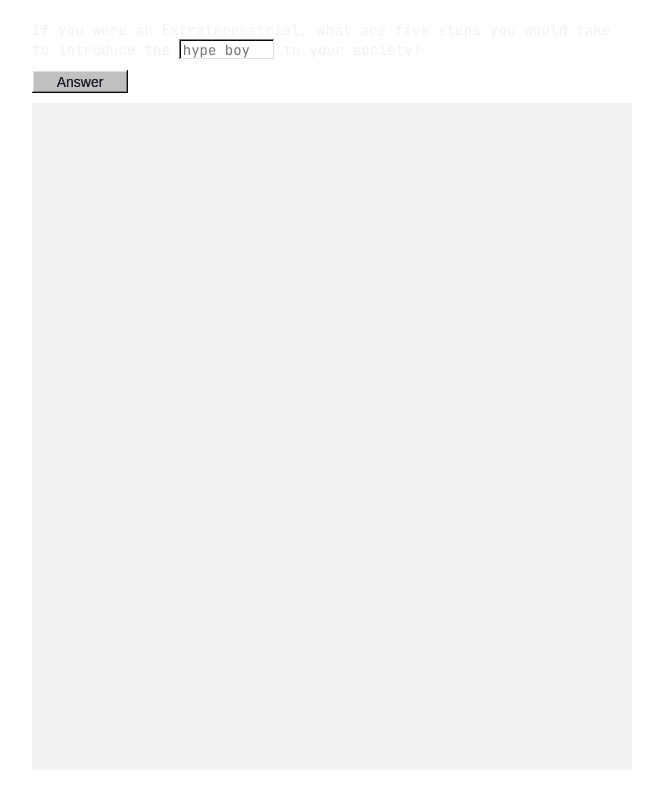
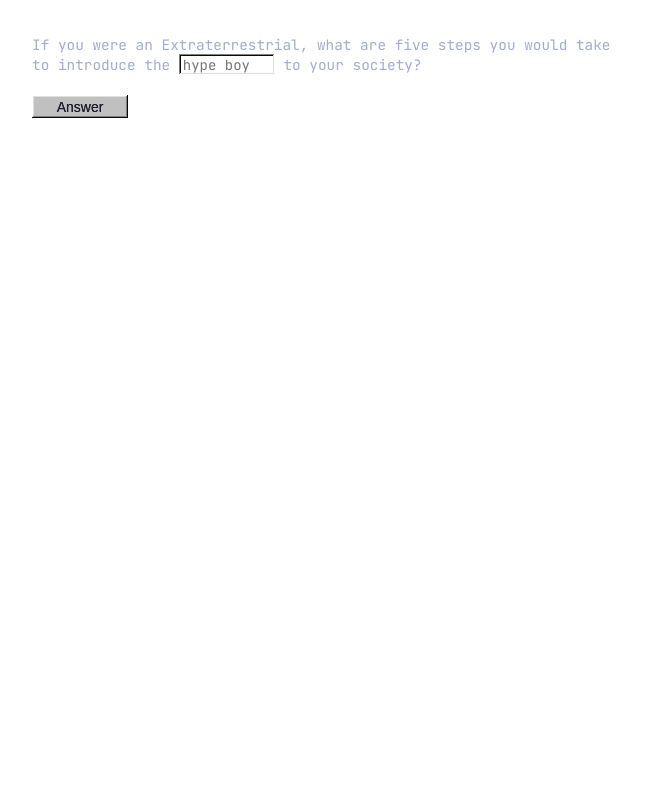
Before and after one commit to cindyli15/dynamic-web-dev, a website: page w5_The API of You: Living forever on the web/public/index.html in a window 1280 px wide. Shown: the whole page, without its empty margins (308-971 px from the left). Drawn offline with nearby package versions, Linux system fonts and the light colour scheme.

Commit message:
👽👽👽

```diff
--- a/w5_The API of You: Living forever on the web/public/style.css
+++ b/w5_The API of You: Living forever on the web/public/style.css
@@ -10,12 +10,13 @@ body {
   flex-direction: column;
   justify-content: center;
   align-items: center;
-  height: calc(100vh - 50px);
+  height: calc(100vh - 80px);
   font-family: "JetBrains Mono", monospace;
   font-size: .9rem;
   margin: 0;
-  padding: 20px;
-  color: hsl(0, 0%, 95%);
+  margin-top: 20px;
+  padding: 15px;
+  color: hsl(225, 29%, 72%);
   overflow: hidden;
 }
 
@@ -51,6 +52,7 @@ textarea:focus, input:focus{
 button {
   position: relative;
   width: 6rem;
+  margin-top: 10px;
   font-family: sans-serif;
   font-size: .875rem;
   color: hsl(255, 26%, 15%);
@@ -67,8 +69,7 @@ button {
   border-width: 0;
   border-style: solid;
   border-color: #e5e7eb;
-  background-color: hsl(0, 0%, 95%);
-  color: hsl(255, 26%, 15%);
+  background-color: hsl(0, 0%, 95%), 80%;
   padding: .5rem;
   flex: 1;
   overflow-y: auto;
```
